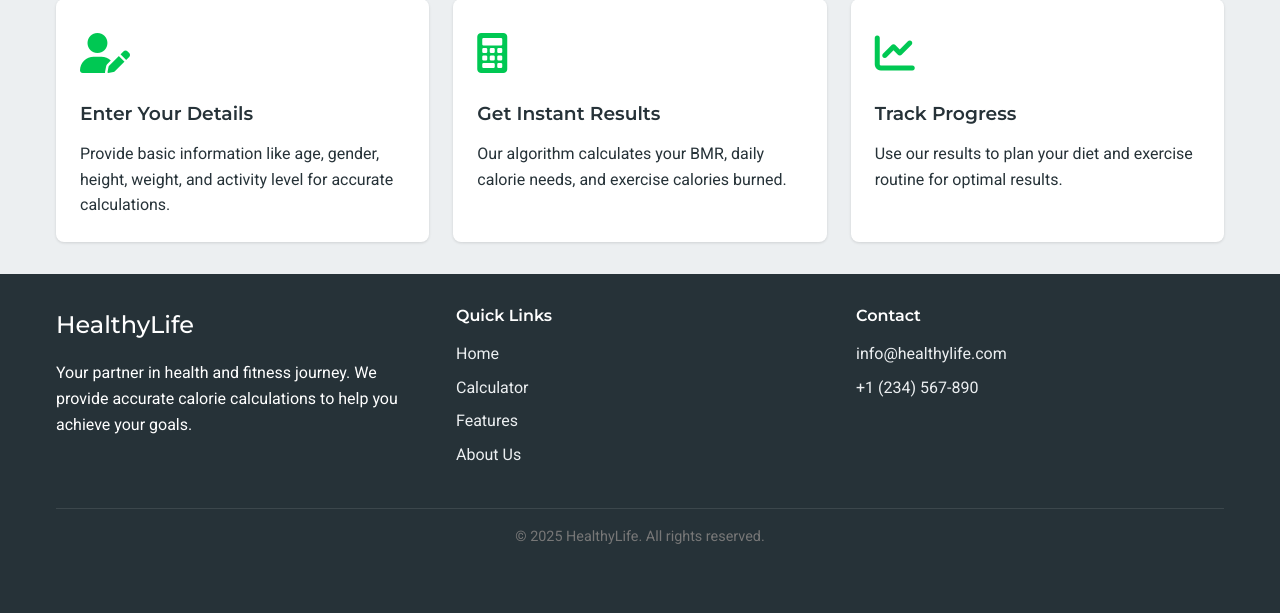
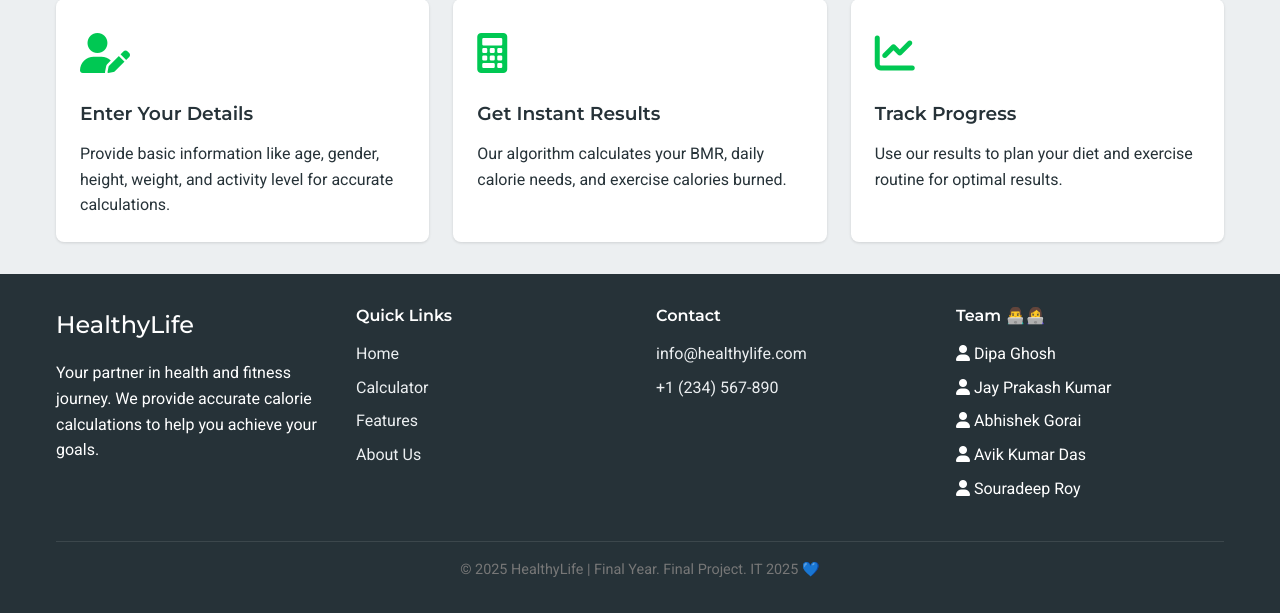
Before and after one commit to jayprakashkumar1108/calories_burnt_prediction, a Flask app: page / in a window 1280 px wide. Shown: the part 490-1103 px from the top of the page. Before the commit the page ends 1034 px from the top, so only its background shows below. Run offline with Flask 3, Linux system fonts and the light colour scheme.

Commit message:
some changes in footer and named colories intake to cslories intake burnt

```diff
--- a/collegeProject/templates/base.html
+++ b/collegeProject/templates/base.html
@@ -37,6 +37,7 @@
                 <div class="footer-logo">HealthyLife</div>
                 <p>Your partner in health and fitness journey. We provide accurate calorie calculations to help you achieve your goals.</p>
             </div>
+
             <div>
                 <h4>Quick Links</h4>
                 <ul class="footer-links">
@@ -46,6 +47,7 @@
                     <li class="footer-link"><a href="#about">About Us</a></li>
                 </ul>
             </div>
+
             <div>
                 <h4>Contact</h4>
                 <ul class="footer-links">
@@ -53,12 +55,25 @@
                     <li class="footer-link"><a href="tel:+1234567890">+1 (234) 567-890</a></li>
                 </ul>
             </div>
+            <div>
+                <h4>Team 👨‍💻👩‍💻</h4>
+                <ul class="footer-links">
+                    <li class="footer-link"><i class="fas fa-user"></i> Dipa Ghosh</li>
+                    <li class="footer-link"><i class="fas fa-user"></i> Jay Prakash Kumar</li>
+                    <li class="footer-link"><i class="fas fa-user"></i> Abhishek Gorai</li>
+                    <li class="footer-link"><i class="fas fa-user"></i> Avik Kumar Das</li>
+                    <li class="footer-link"><i class="fas fa-user"></i> Souradeep Roy</li>
+                </ul>
+            </div>
         </div>
         <div class="copyright">
-                <p>&copy; 2025 HealthyLife. All rights reserved.</p>
+            <p>&copy; 2025 HealthyLife | Final Year. Final Project. IT 2025 💙</p>
         </div>
     </div>
 </footer>
+
+
+
 
     <script>
         function validateInput(input, min, max) {
--- a/collegeProject/templates/report.html
+++ b/collegeProject/templates/report.html
@@ -49,7 +49,7 @@
             <h2>Your Health Metrics vs. Ideal</h2>
             <div class="comparison-grid">
                 <div class="metric-comparison">
-                    <h3>Calorie Intake</h3>
+                    <h3>Calorie Intake Burnt</h3>
                     <div class="comparison-bar">
                         <div class="your-value" style="--width: {{ calories_percent }}">
                             <span>{{ calories }} kcal</span>
```
Lines whose indentation alone changed are shown as unchanged.
